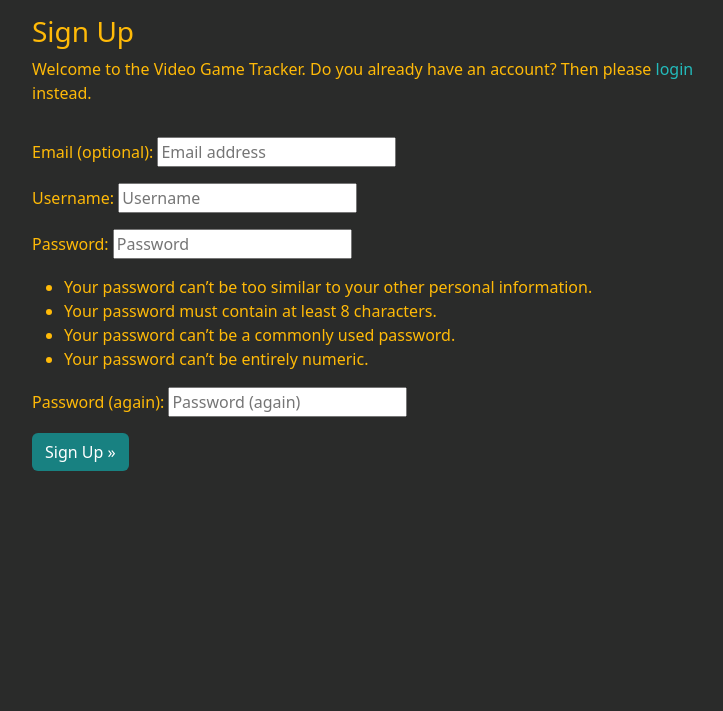
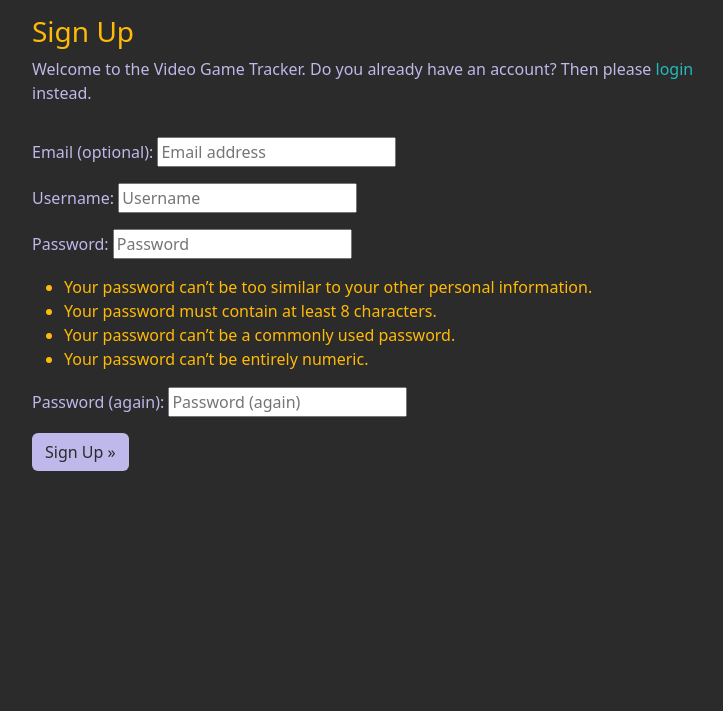
Before and after one commit to lcorndogl/Video-Game-Tracker, a Django app: page /accounts/signup/ in a window 1280 px wide. Shown: the part 49-760 px from the top of the page, without its empty margins (248-971 px from the left). Run offline with Django 4.2, Linux system fonts and the light colour scheme.

Commit message:
Styling changes

```diff
--- a/profiles/forms.py
+++ b/profiles/forms.py
@@ -20,8 +20,6 @@ class FavouritesForm(forms.ModelForm):
 class AddGameForm(forms.ModelForm):
     game = forms.ModelChoiceField(
         queryset=Game.objects.all(), empty_label=None)
-    # completed = forms.ModelChoiceField(
-    #     queryset=User_Library.objects.all(), empty_label=None)
 
     class Meta:
         model = User_Library
--- a/profiles/templates/profiles/index.html
+++ b/profiles/templates/profiles/index.html
@@ -4,7 +4,7 @@
 
 <div class="container mt-5">
     <h1>Welcome to the video game tracker</h1>
-    <p>here you can view other peoples profiles and if you register create your own profile for others to see, as well
+    <p>Here you can view other peoples profiles and if you register create your own profile for others to see, as well
         as set your privacy settings to keep your profile private, or visible to registered users only if you wish</p>
 </div>
 {% endblock %}
--- a/profiles/templates/profiles/manage.html
+++ b/profiles/templates/profiles/manage.html
@@ -67,7 +67,7 @@
         <div class="modal-content">
             <div class="modal-header">
                 <h5 class="modal-title" id="confirmRemoveModalLabel">Confirm Remove</h5>
-                <button type="button" class="close" aria-label="Close" onclick="closeModal()">
+                <button type="button" class="btn-close" aria-label="Close" onclick="closeModal()">
                     <span aria-hidden="true">&times;</span>
                 </button>
             </div>
--- a/static/css/style.css
+++ b/static/css/style.css
@@ -33,6 +33,15 @@ main {
 nav {
   background-color: var(--jet);
   color: var(--yel);
+}
+p {
+  color: var(--peri);
+}
+
+/* Button Styling */
+.btn-signup {
+  background-color: var(--peri);
+  color: var(--jet);
 }
 
 /* Card Styling */
```
Also changed, not shown: 1 other file.
